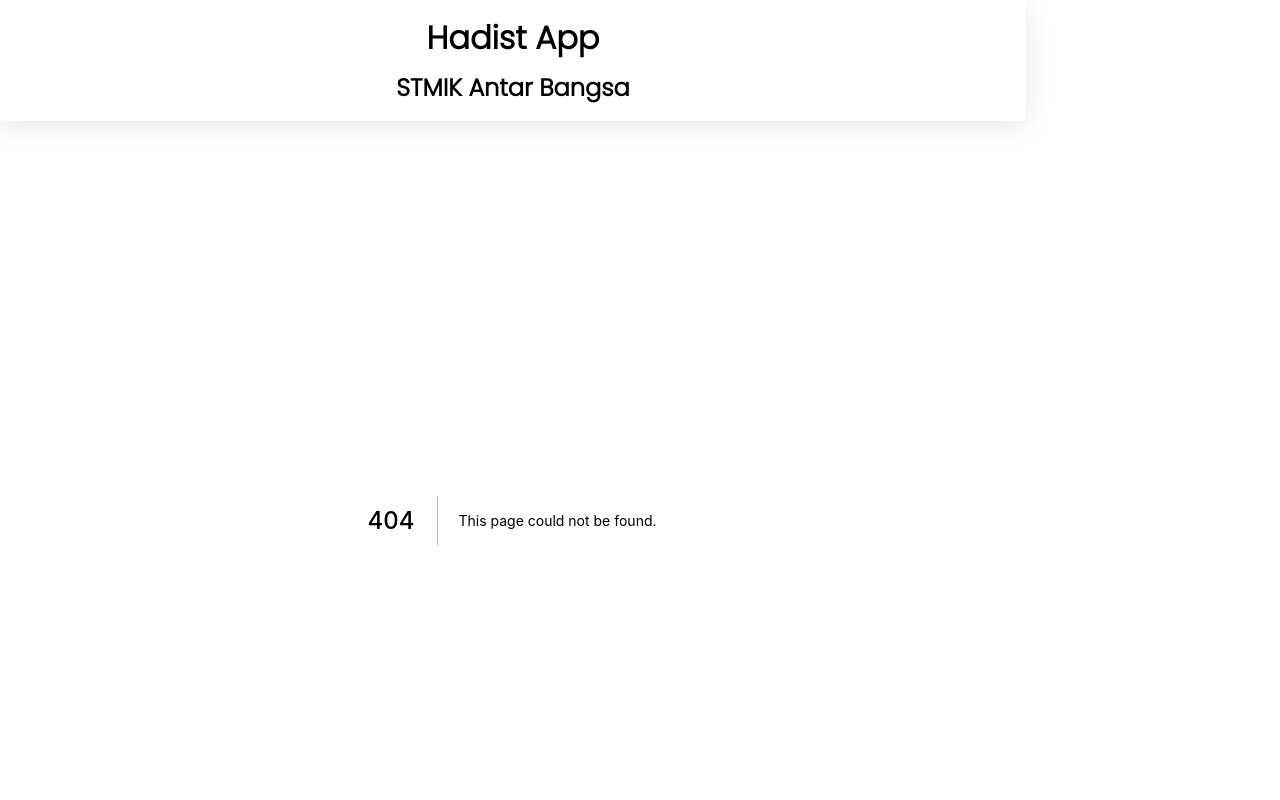
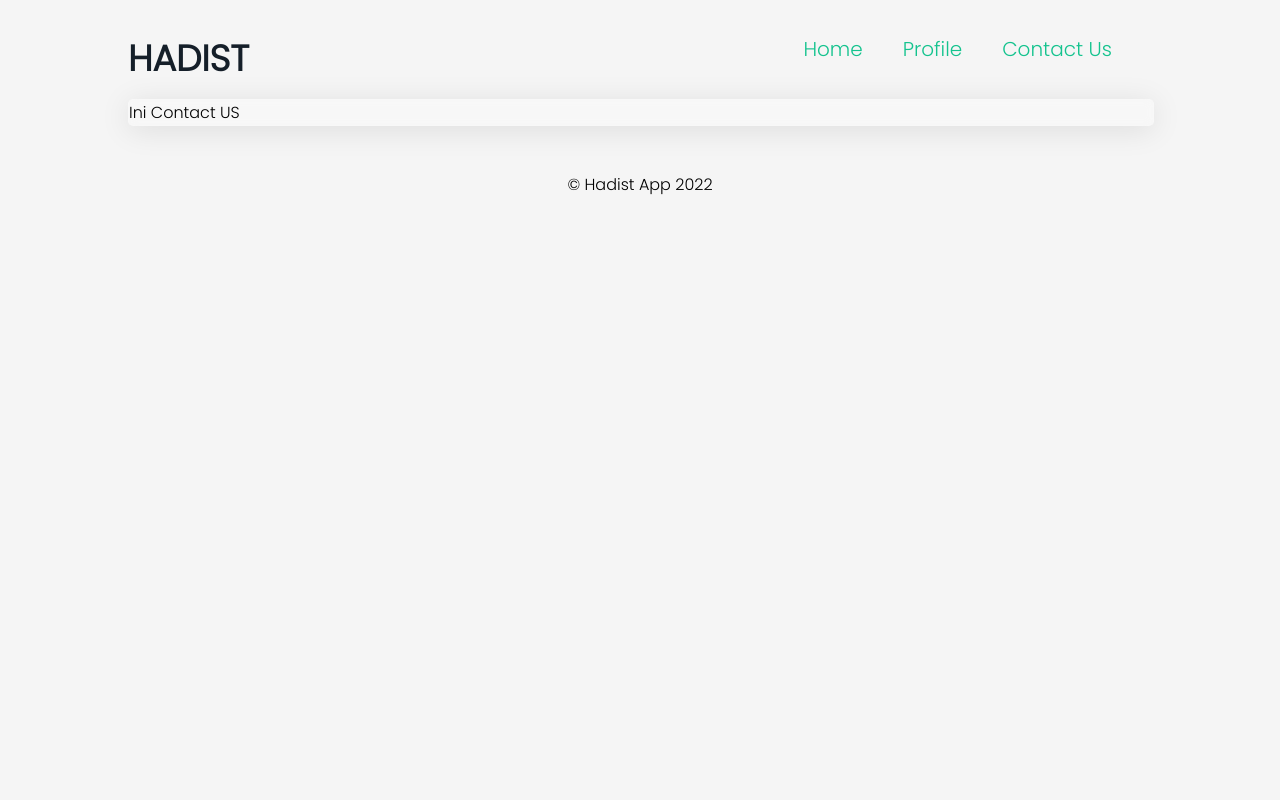
Before and after one commit to abiamarulloh/api-hadist, a Next.js app in the folder frontend/: page /contact in a window 1280 px wide. Before the commit this address had no page. Shown: the top 800 px of the page. Built offline with nearby package versions, Linux system fonts and the light colour scheme.

Commit message:
Init Header, Profile, Contact Us

```diff
--- a/frontend/layouts/header.js
+++ b/frontend/layouts/header.js
@@ -1,12 +1,33 @@
 import styles from './layouts.module.css';
+import Link from 'next/link'
 
 export default function header() {
     return (
-        <>
-         <div className={styles.header}>
-             <h1>Hadist App</h1>
-             <h2>STMIK Antar Bangsa</h2>
-         </div>
-        </>
+      <>
+        <div className={styles.header}>
+          <ul className={styles.ul}>
+            <li className={styles.liLeft}>
+              <Link href="/">
+                <a className={styles.headerLogo}>HADIST</a>
+              </Link>
+            </li>
+            <li className={styles.liRight}>
+              <Link href="/contact">
+                <a className={styles.link}>Contact Us</a>
+              </Link>
+            </li>
+            <li className={styles.liRight}>
+              <Link href="/profile">
+                <a className={styles.link}>Profile</a>
+              </Link>
+            </li>
+            <li className={styles.liRight}>
+              <Link href="/">
+                <a className={styles.link}>Home</a>
+              </Link>
+            </li>
+          </ul>
+        </div>
+      </>
     )
 }
--- a/frontend/layouts/layouts.module.css
+++ b/frontend/layouts/layouts.module.css
@@ -1,8 +1,49 @@
 .header {
+  padding-top: 38px;
   width: 100%;
   height: 100%;
-  text-align: center;
   line-height: 1;
+}
+.ul {
+  list-style-type: none;
+  margin: 0;
+  padding: 0;
+  overflow: hidden;
+}
+
+.liLeft {
+  float: left;
+}
+
+.liRight {
+  float: right;
+}
+
+.link {
+  display: block;
+  /* font-family: 'Poppins'; */
+  font-style: normal;
+  font-weight: 400;
+  font-size: 20px;
+  line-height: 23px;
+  margin-right: 40px;
+  text-decoration: none;
+
+  color: #14C38E;
+}
+
+.active {
+  background-color: #04AA6D;
+}
+
+.headerLogo {
+  font-style: bold;
+  font-weight: 700;
+  font-size: 36px;
+  line-height: 41px;
+  text-decoration: none;
+
+  color: #151F29;
 }
 
 .footer {
@@ -12,12 +53,12 @@
   width: 100%;
 }
 
-.header,
+/* .header,
 .footer {
-  background: rgba(255, 255, 255, 0.26);
+  background: #F5F5F5;;
   border-radius: 5px;
   box-shadow: 0 4px 30px rgba(0, 0, 0, 0.1);
   backdrop-filter: blur(4.8px);
   -webkit-backdrop-filter: blur(4.8px);
   border: 1px solid rgba(255, 255, 255, 0.02);
-}
+} */
--- /dev/null
+++ b/frontend/pages/contact.js
@@ -0,0 +1,15 @@
+import styles from './index.module.css';
+
+function ProfilePage() {
+  return (
+    <>
+
+    <div className={styles.container}>
+      Ini Contact US
+    </div>
+
+    </>
+)
+}
+
+export default ProfilePage
--- a/frontend/pages/index.module.css
+++ b/frontend/pages/index.module.css
@@ -38,7 +38,7 @@
   margin: 10px 5px;
   padding: 10px 5px;
   border-radius: 20px;
-  color: white;
+  color: black;
   background: rgba(255, 255, 255, 0.26);
   border-radius: 5px;
   box-shadow: 0 4px 30px rgba(0, 0, 0, 0.1);
--- a/frontend/styles/styles.css
+++ b/frontend/styles/styles.css
@@ -6,18 +6,12 @@ body {
   margin: 0;
   margin: auto;
   font-family: "Poppins", sans-serif;
-  color: white;
+  color: black;
 }
 
 body {
   width: 80%;
   height: 100vh;
   position: relative;
+  background-color: #F5F5F5;
 }
-
-body {
-  background-image: url("https://images.unsplash.com/photo-1590092794015-bce5431c83f4?ixlib=rb-1.2.1&ixid=MnwxMjA3fDB8MHxwaG90by1wYWdlfHx8fGVufDB8fHx8&auto=format&fit=crop&w=1411&q=80");
-  background-position: center;
-  background-repeat: no-repeat;
-  background-size: cover;
-}
```
Also changed, not shown: frontend/pages/profile.js (added, +15 -0 lines), 1 other file (tests, documents, lock files or other folders).
